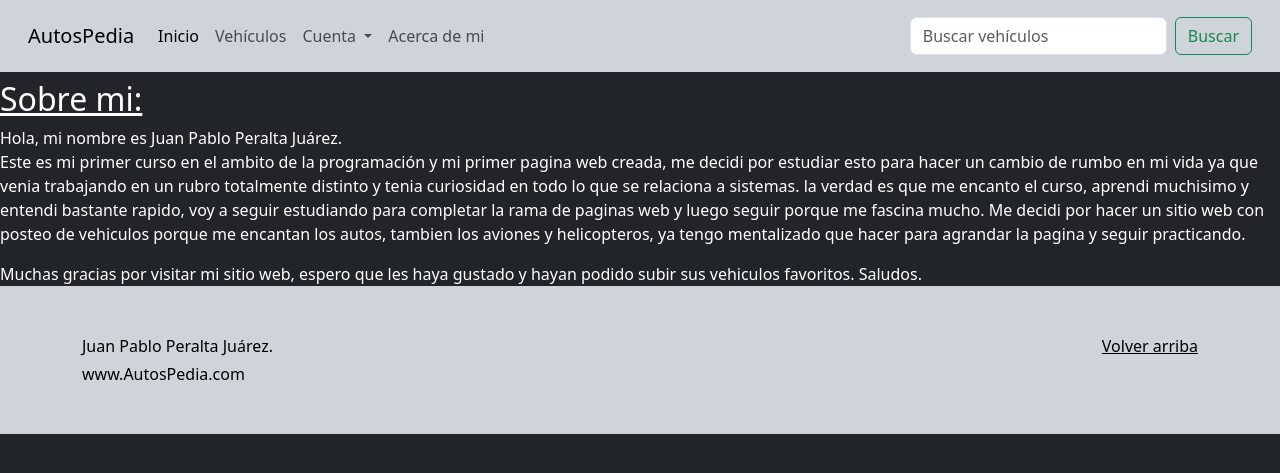
After one commit to JuanPeralta19/Proyecto-Final-Peralta-Juarez, a Django app: page /About/ in a window 1280 px wide. The commit adds this page. Shown: the top 473 px of the page. Run offline with Django 4.2, Linux system fonts and the light colour scheme; some libraries are stand-ins or nearby versions.

Commit message:
Pagina funcional, falta readme y hacer video con explciacion de funcionamiento

```diff
--- /dev/null
+++ b/CarsApp/templates/CarsApp/about.html
@@ -0,0 +1,12 @@
+{% extends "CarsApp/base.html" %}
+{% load static %}
+
+{% block main %}
+<h2><ins>Sobre mi:</ins></h2>
+Hola, mi nombre es Juan Pablo Peralta Juárez.
+<p>
+    Este es mi primer curso en el ambito de la programación y mi primer pagina web creada, me decidi por estudiar esto para hacer un cambio de rumbo en mi vida ya que venia trabajando en un rubro totalmente distinto y tenia curiosidad en todo lo que se relaciona a sistemas.
+    la verdad es que me encanto el curso, aprendi muchisimo y entendi bastante rapido, voy a seguir estudiando para completar la rama de paginas web y luego seguir porque me fascina mucho. Me decidi por hacer un sitio web con posteo de vehiculos porque me encantan los autos, tambien los aviones y helicopteros, ya tengo mentalizado que hacer para agrandar la pagina y seguir practicando.
+</p>
+Muchas gracias por visitar mi sitio web, espero que les haya gustado y hayan podido subir sus vehiculos favoritos. Saludos.
+{% endblock %}
--- a/CarsApp/templates/CarsApp/base.html
+++ b/CarsApp/templates/CarsApp/base.html
@@ -93,7 +93,7 @@
             <a class="nav-link active" aria-current="page" href="{% url 'index' %}">Inicio</a>
           </li>
           <li class="nav-item">
-            <a class="nav-link" href="{% url 'vehiculos-list' %}">Vehiculos</a>
+            <a class="nav-link" href="{% url 'vehiculos-list' %}">Vehículos</a>
           </li>
           {% if user.is_authenticated %}
           <li class="nav-item">
@@ -141,6 +141,9 @@
             </ul>
           </li>
           {% endif %}
+          <li class="nav-item">
+            <a class="nav-link" href="{% url 'acerca-de-mi' %}">Acerca de mi</a>
+          </li>
         </ul>
         <form action="{% url 'vehiculos-search' %}" class="d-flex" role="search">
           <input class="form-control me-2" name="criterio" type="search" placeholder="Buscar vehículos" aria-label="Search">
--- a/CarsApp/views.py
+++ b/CarsApp/views.py
@@ -10,6 +10,9 @@ from django.contrib.auth.mixins import LoginRequiredMixin, UserPassesTestMixin
 def index(request):
     vehiculo = vehiculos.objects.all().order_by("-fecha_creacion")
     return render(request,"CarsApp/index.html", {"vehiculos":vehiculo})
+
+def About(request):
+    return render(request, "CarsApp/about.html")
 
 class VehiculosList(ListView):
     model = vehiculos
--- a/PreEntrega/urls.py
+++ b/PreEntrega/urls.py
@@ -17,7 +17,7 @@ from django.contrib import admin
 from django.urls import path
 from CarsApp.views import (index, VehiculosList, VehiculosDetail, VehiculosUpdate, VehiculosDelete,
                            VehiculosCreate, VehiculosSearch, VehiculosMineList, Login, SignUp, Logout, PerfilCreate, PerfilUpdate,
-                           MensajeCreate, MensajeDelete, MensajeList)
+                           MensajeCreate, MensajeDelete, MensajeList, About)
 from django.conf import settings
 from django.conf.urls.static import static
 
@@ -40,6 +40,7 @@ urlpatterns = [
     path('Mensaje/Create', MensajeCreate.as_view(), name="mensaje-create"),
     path('Mensaje/<pk>/Delete', MensajeDelete.as_view(), name = "mensaje-delete"),
     path('Mensaje/List', MensajeList.as_view(), name = "mensaje-list"),
+    path('About/', About, name = "acerca-de-mi"),
 
 
 ]
```
Also changed, not shown: CarsApp/templates/CarsApp/index.html (+4 -10 lines), CarsApp/templates/CarsApp/vehiculos_list.html (+23 -9 lines), media/vehiculos/ferrari.jpg (added).
